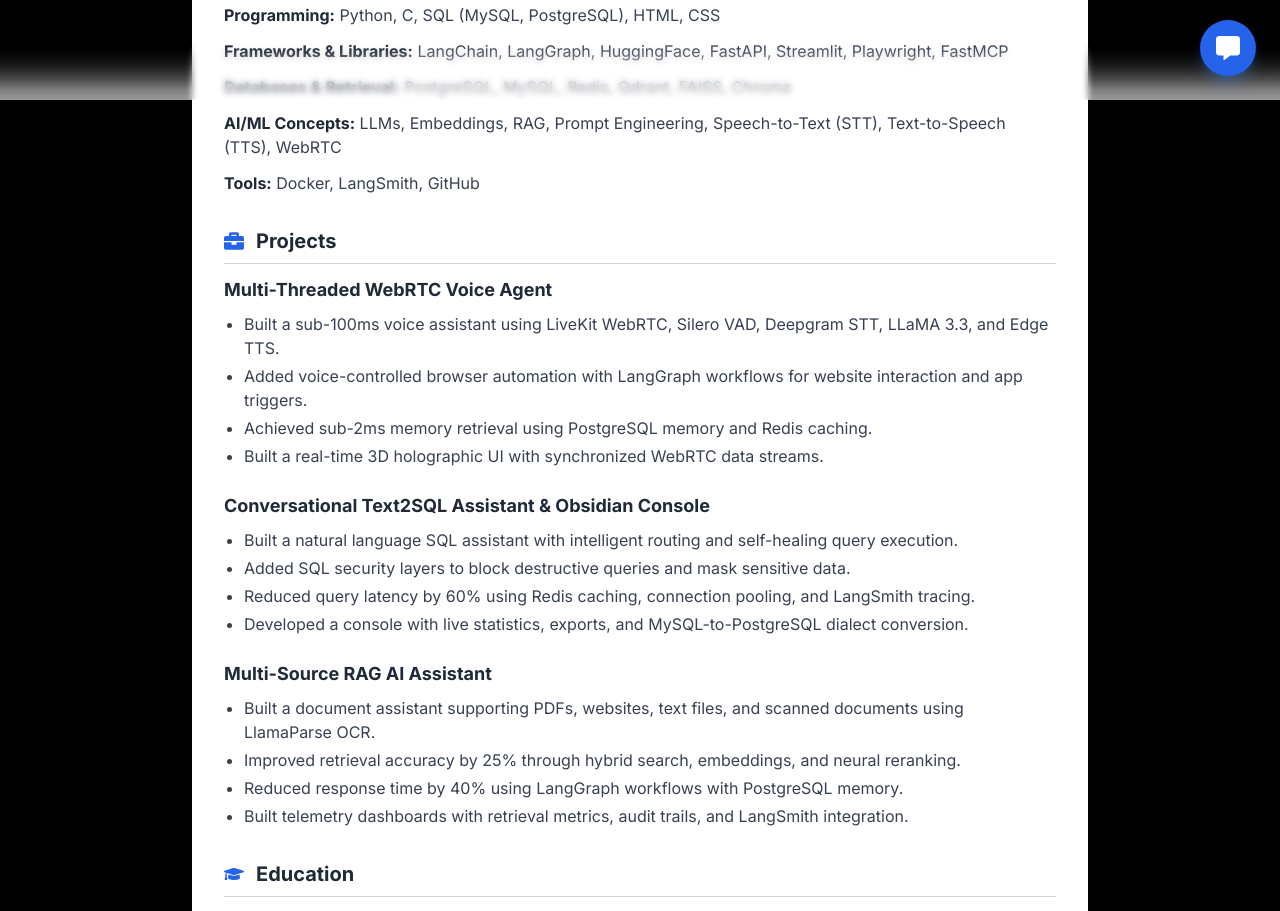
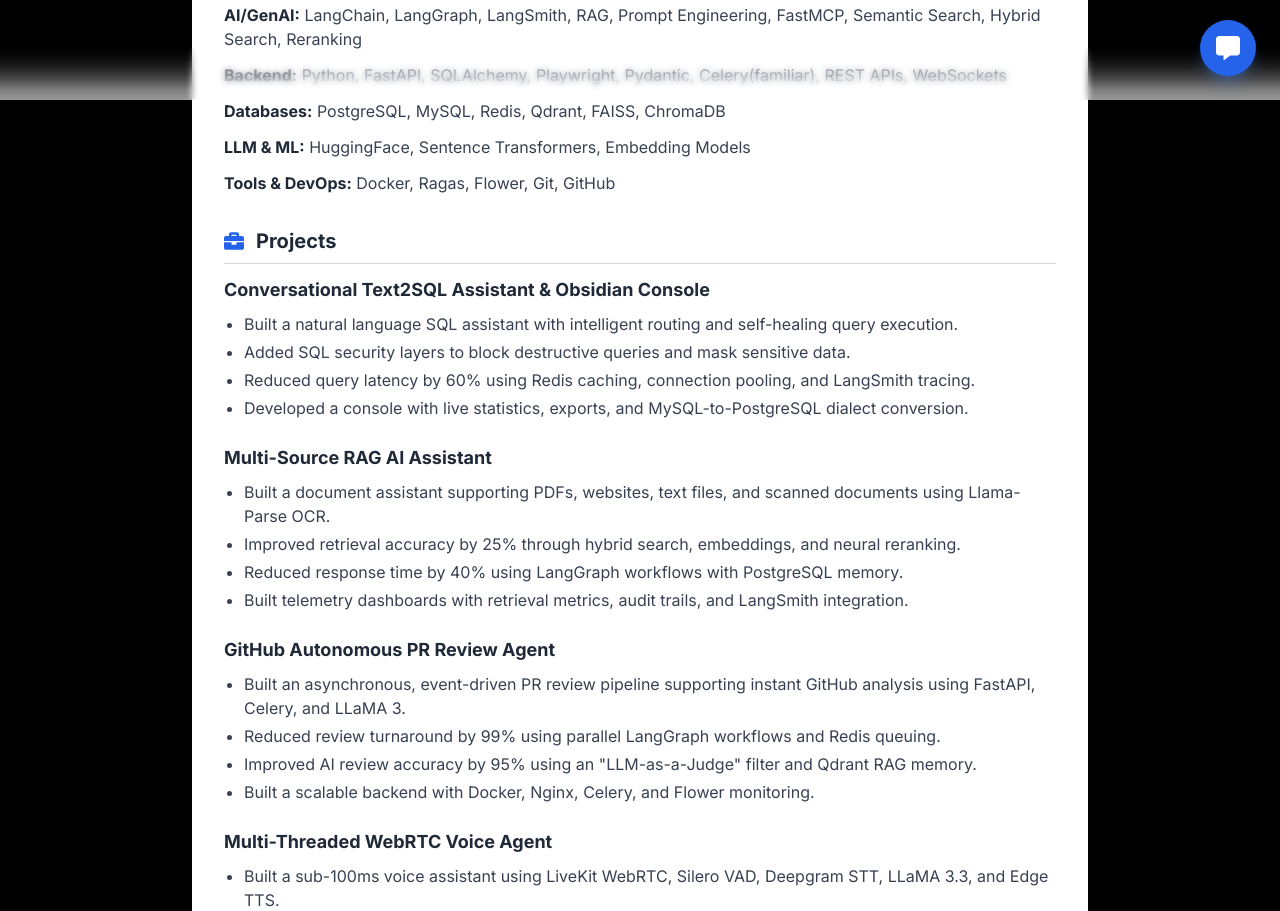
Before and after one commit to saivikranth08/My_Portfolio, a Next.js app: page /resume in a window 1280 px wide. Shown: the part 700-1611 px from the top of the page. Built offline with nearby package versions, Linux system fonts and the light colour scheme.

Commit message:
Update visual resume layout with new skills and GitHub PR Agent

```diff
--- a/src/app/resume/page.tsx
+++ b/src/app/resume/page.tsx
@@ -77,19 +77,19 @@
               </h3>
               <div className="space-y-3 text-sm sm:text-base">
                 <p className="text-gray-700 dark:text-gray-300">
-                  <strong className="text-gray-800 dark:text-gray-200">Programming:</strong> Python, C, SQL (MySQL, PostgreSQL), HTML, CSS
+                  <strong className="text-gray-800 dark:text-gray-200">AI/GenAI:</strong> LangChain, LangGraph, LangSmith, RAG, Prompt Engineering, FastMCP, Semantic Search, Hybrid Search, Reranking
                 </p>
                 <p className="text-gray-700 dark:text-gray-300">
-                  <strong className="text-gray-800 dark:text-gray-200">Frameworks & Libraries:</strong> LangChain, LangGraph, HuggingFace, FastAPI, Streamlit, Playwright, FastMCP
+                  <strong className="text-gray-800 dark:text-gray-200">Backend:</strong> Python, FastAPI, SQLAlchemy, Playwright, Pydantic, Celery(familiar), REST APIs, WebSockets
                 </p>
                 <p className="text-gray-700 dark:text-gray-300">
-                  <strong className="text-gray-800 dark:text-gray-200">Databases & Retrieval:</strong> PostgreSQL, MySQL, Redis, Qdrant, FAISS, Chroma
+                  <strong className="text-gray-800 dark:text-gray-200">Databases:</strong> PostgreSQL, MySQL, Redis, Qdrant, FAISS, ChromaDB
                 </p>
                 <p className="text-gray-700 dark:text-gray-300">
-                  <strong className="text-gray-800 dark:text-gray-200">AI/ML Concepts:</strong> LLMs, Embeddings, RAG, Prompt Engineering, Speech-to-Text (STT), Text-to-Speech (TTS), WebRTC
+                  <strong className="text-gray-800 dark:text-gray-200">LLM & ML:</strong> HuggingFace, Sentence Transformers, Embedding Models
                 </p>
                 <p className="text-gray-700 dark:text-gray-300">
-                  <strong className="text-gray-800 dark:text-gray-200">Tools:</strong> Docker, LangSmith, GitHub
+                  <strong className="text-gray-800 dark:text-gray-200">Tools & DevOps:</strong> Docker, Ragas, Flower, Git, GitHub
                 </p>
               </div>
             </div>
@@ -100,16 +100,6 @@
                 <FaBriefcase className="mr-3 text-blue-600 dark:text-blue-400" /> Projects
               </h3>
               <div className="space-y-6">
-                <div>
-                  <h4 className="text-lg font-bold text-gray-800 dark:text-gray-200">Multi-Threaded WebRTC Voice Agent</h4>
-                  <ul className="list-disc list-outside pl-5 mt-2 space-y-1 text-gray-700 dark:text-gray-300 text-sm sm:text-base">
-                    <li>Built a sub-100ms voice assistant using LiveKit WebRTC, Silero VAD, Deepgram STT, LLaMA 3.3, and Edge TTS.</li>
-                    <li>Added voice-controlled browser automation with LangGraph workflows for website interaction and app triggers.</li>
-                    <li>Achieved sub-2ms memory retrieval using PostgreSQL memory and Redis caching.</li>
-                    <li>Built a real-time 3D holographic UI with synchronized WebRTC data streams.</li>
-                  </ul>
-                </div>
-
                 <div>
                   <h4 className="text-lg font-bold text-gray-800 dark:text-gray-200">Conversational Text2SQL Assistant & Obsidian Console</h4>
                   <ul className="list-disc list-outside pl-5 mt-2 space-y-1 text-gray-700 dark:text-gray-300 text-sm sm:text-base">
@@ -123,10 +113,30 @@
                 <div>
                   <h4 className="text-lg font-bold text-gray-800 dark:text-gray-200">Multi-Source RAG AI Assistant</h4>
                   <ul className="list-disc list-outside pl-5 mt-2 space-y-1 text-gray-700 dark:text-gray-300 text-sm sm:text-base">
-                    <li>Built a document assistant supporting PDFs, websites, text files, and scanned documents using LlamaParse OCR.</li>
+                    <li>Built a document assistant supporting PDFs, websites, text files, and scanned documents using Llama-Parse OCR.</li>
                     <li>Improved retrieval accuracy by 25% through hybrid search, embeddings, and neural reranking.</li>
                     <li>Reduced response time by 40% using LangGraph workflows with PostgreSQL memory.</li>
                     <li>Built telemetry dashboards with retrieval metrics, audit trails, and LangSmith integration.</li>
+                  </ul>
+                </div>
+
+                <div>
+                  <h4 className="text-lg font-bold text-gray-800 dark:text-gray-200">GitHub Autonomous PR Review Agent</h4>
+                  <ul className="list-disc list-outside pl-5 mt-2 space-y-1 text-gray-700 dark:text-gray-300 text-sm sm:text-base">
+                    <li>Built an asynchronous, event-driven PR review pipeline supporting instant GitHub analysis using FastAPI, Celery, and LLaMA 3.</li>
+                    <li>Reduced review turnaround by 99% using parallel LangGraph workflows and Redis queuing.</li>
+                    <li>Improved AI review accuracy by 95% using an &quot;LLM-as-a-Judge&quot; filter and Qdrant RAG memory.</li>
+                    <li>Built a scalable backend with Docker, Nginx, Celery, and Flower monitoring.</li>
+                  </ul>
+                </div>
+
+                <div>
+                  <h4 className="text-lg font-bold text-gray-800 dark:text-gray-200">Multi-Threaded WebRTC Voice Agent</h4>
+                  <ul className="list-disc list-outside pl-5 mt-2 space-y-1 text-gray-700 dark:text-gray-300 text-sm sm:text-base">
+                    <li>Built a sub-100ms voice assistant using LiveKit WebRTC, Silero VAD, Deepgram STT, LLaMA 3.3, and Edge TTS.</li>
+                    <li>Added voice-controlled browser automation with LangGraph workflows for website interaction and app triggers.</li>
+                    <li>Achieved sub-2ms memory retrieval using PostgreSQL memory and Redis caching.</li>
+                    <li>Built a real-time 3D holographic UI with synchronized WebRTC data streams.</li>
                   </ul>
                 </div>
               </div>
```
